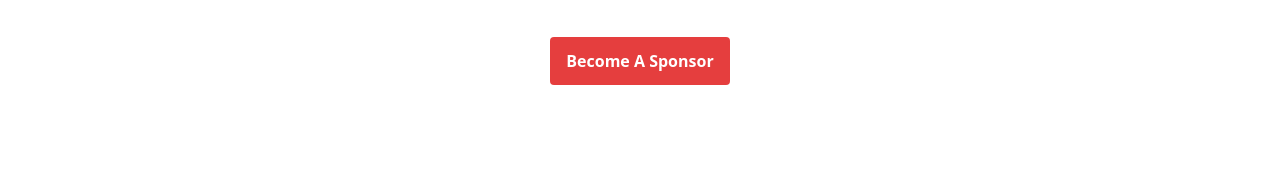
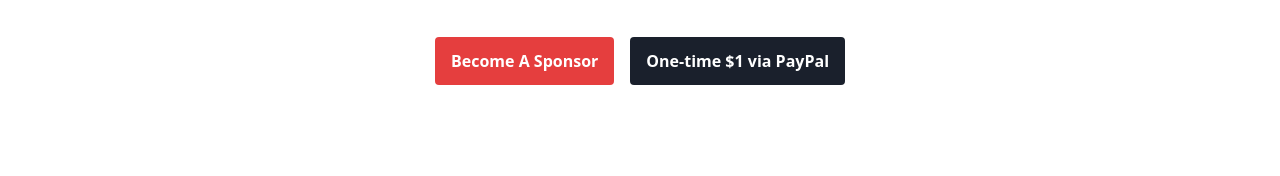
Before and after one commit to staticallyio/statically, a Gatsby site: page /support-statically in a window 1280 px wide. Shown: the part 346-522 px from the top of the page. Built offline with nearby package versions, Linux system fonts and the light colour scheme; Gatsby itself is replaced by a stand-in of ours; what @tailwindcss/custom-forms would draw is missing.

Commit message:
Add another donate option to Support Statically page: PayPal

```diff
--- a/src/pages/support-statically.js
+++ b/src/pages/support-statically.js
@@ -34,6 +34,15 @@ function SupportStaticallyPage() {
                 target="_blank"
               >
                 Become A Sponsor
+              </a>
+
+              <a
+                className="btn m-2"
+                href="https://www.paypal.me/fransallen"
+                rel="noopener noreferrer"
+                target="_blank"
+              >
+                One-time $1 via PayPal
               </a>
             </div>
 
```
